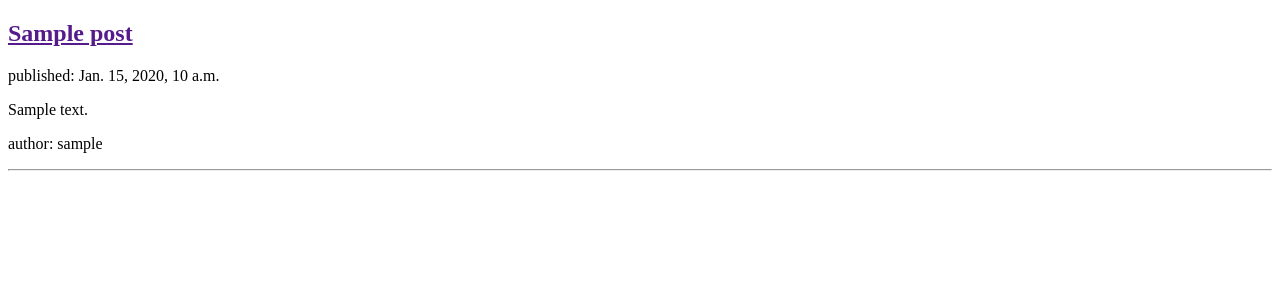
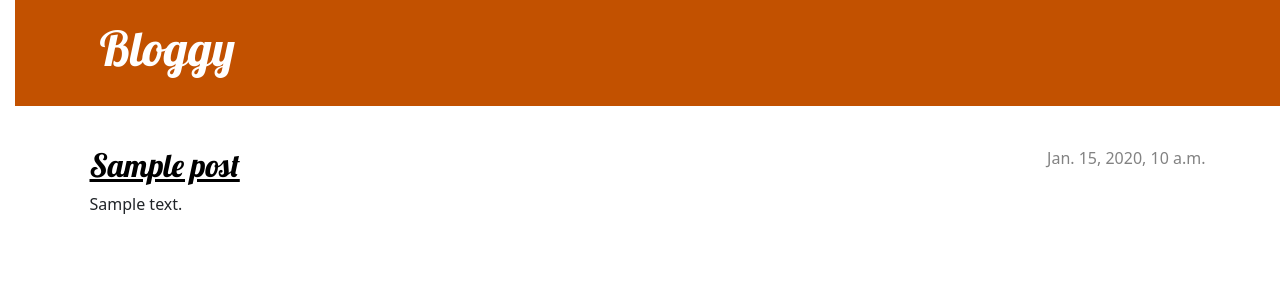
Before and after one commit to Sneaky-developer2/bloggApp, a Django app: page / in a window 1280 px wide. Shown: the top 300 px of the page. Run offline with Django 3.2, Linux system fonts and the light colour scheme; tables that the repository leaves empty hold one stand-in row (values such as "Sample post").

Commit message:
Added view and template for detailed blog post as well as CSS for the site.

```diff
--- /dev/null
+++ b/blogg/static/css/blogg.css
@@ -0,0 +1,80 @@
+h1 a,
+h2 a {
+  color: #c25100;
+  font-family: "Lobster";
+}
+
+body {
+  padding-left: 15px;
+}
+
+.page-header {
+  background-color: #c25100;
+  margin-top: 0;
+  margin-bottom: 40px;
+  padding: 20px 20px 20px 40px;
+}
+
+.page-header h1,
+.page-header h1 a,
+.page-header h1 a:visited,
+.page-header h1 a:active {
+  color: #ffffff;
+  font-size: 36pt;
+  text-decoration: none;
+}
+
+h1,
+h2,
+h3,
+h4 {
+  font-family: "Lobster", cursive;
+}
+
+.date {
+  color: #828282;
+}
+
+.save {
+  float: right;
+}
+
+.post-form textarea,
+.post-form input {
+  width: 100%;
+}
+
+.top-menu,
+.top-menu:hover,
+.top-menu:visited {
+  color: #ffffff;
+  float: right;
+  font-size: 26pt;
+  margin-right: 20px;
+}
+
+.post {
+  margin-bottom: 70px;
+}
+
+.post h2 a,
+.post h2 a:visited {
+  color: #000000;
+}
+
+.post > .date,
+.post > .actions {
+  float: right;
+}
+
+.btn-secondary,
+.btn-secondary:visited {
+  color: #c25100;
+  background: none;
+  border-color: #c25100;
+}
+
+.btn-secondary:hover {
+  color: #ffffff;
+  background-color: #c25100;
+}
--- /dev/null
+++ b/blogg/templates/blogg/base.html
@@ -0,0 +1,36 @@
+{% load static %}
+<!DOCTYPE html>
+<html>
+  <head>
+    <title>Bloggy</title>
+    <link
+      rel="stylesheet"
+      href="https://cdn.jsdelivr.net/npm/bootstrap@5.1.3/dist/css/bootstrap.min.css"
+      integrity="sha384-1BmE4kWBq78iYhFldvKuhfTAU6auU8tT94WrHftjDbrCEXSU1oBoqyl2QvZ6jIW3"
+      crossorigin="anonymous"
+    />
+    <link
+      rel="stylesheet"
+      href="https://fonts.googleapis.com/css?family=Lobster&subset=latin,latin-ext"
+    />
+    <link rel="stylesheet" href="{% static 'css/blogg.css' %}" />
+  </head>
+  <body>
+    <body>
+      <header class="page-header">
+        <div class="container">
+          <h1><a href="/">Bloggy</a></h1>
+        </div>
+      </header>
+      <main class="container">
+        <div class="row">
+          <div class="col">
+            {% block content %}
+
+            {% endblock %}
+        </div>
+        </div>
+      </main>
+    </body>
+  </body>
+</html>
--- a/blogg/templates/blogg/post_list.html
+++ b/blogg/templates/blogg/post_list.html
@@ -1,18 +1,7 @@
-<!DOCTYPE html>
-<html>
-  <head>
-    <title>Bloggy</title>
-  </head>
-  <body>
-    {% for post in posts %}
-
-    <article>
-      <h2><a href="">{{ post.title }}</a></h2>
-      <time>published: {{ post.published_date }}</time>
-      <p>{{ post.text|linebreaksbr }}</p>
-      <p>author: {{post.author}}</p>
-    </article>
-    <hr />
-    {% endfor %}
-  </body>
-</html>
+{% extends 'blogg/base.html' %} {% block content %} {% for post in posts %}
+<article class="post">
+  <time class="date"> {{ post.published_date }} </time>
+  <h2><a href="{% url 'post_detail' pk=post.pk %}">{{ post.title }}</a></h2>
+  <p>{{ post.text|linebreaksbr }}</p>
+</article>
+{% endfor %} {% endblock %}
--- a/blogg/urls.py
+++ b/blogg/urls.py
@@ -3,5 +3,6 @@ from . import views
 
 
 urlpatterns = [
-    path('', views.post_list, name='post_list'),
+    path("", views.post_list, name="post_list"),
+    path("post/<int:pk>/", views.post_detail, name="post_detail"),
 ]
--- a/blogg/views.py
+++ b/blogg/views.py
@@ -1,5 +1,7 @@
 from django.shortcuts import render
 from django.utils import timezone
+from django.shortcuts import render, get_object_or_404
+
 from .models import Post
 
 
@@ -8,3 +10,8 @@ def post_list(request):
         "published_date"
     )
     return render(request, "blogg/post_list.html", {"posts": posts})
+
+
+def post_detail(request, pk):
+    post = get_object_or_404(Post, pk=pk)
+    return render(request, "blogg/post_detail.html", {"post": post})
```
Also changed, not shown: blogg/templates/blogg/post_detail.html (added, +9 -0 lines).
